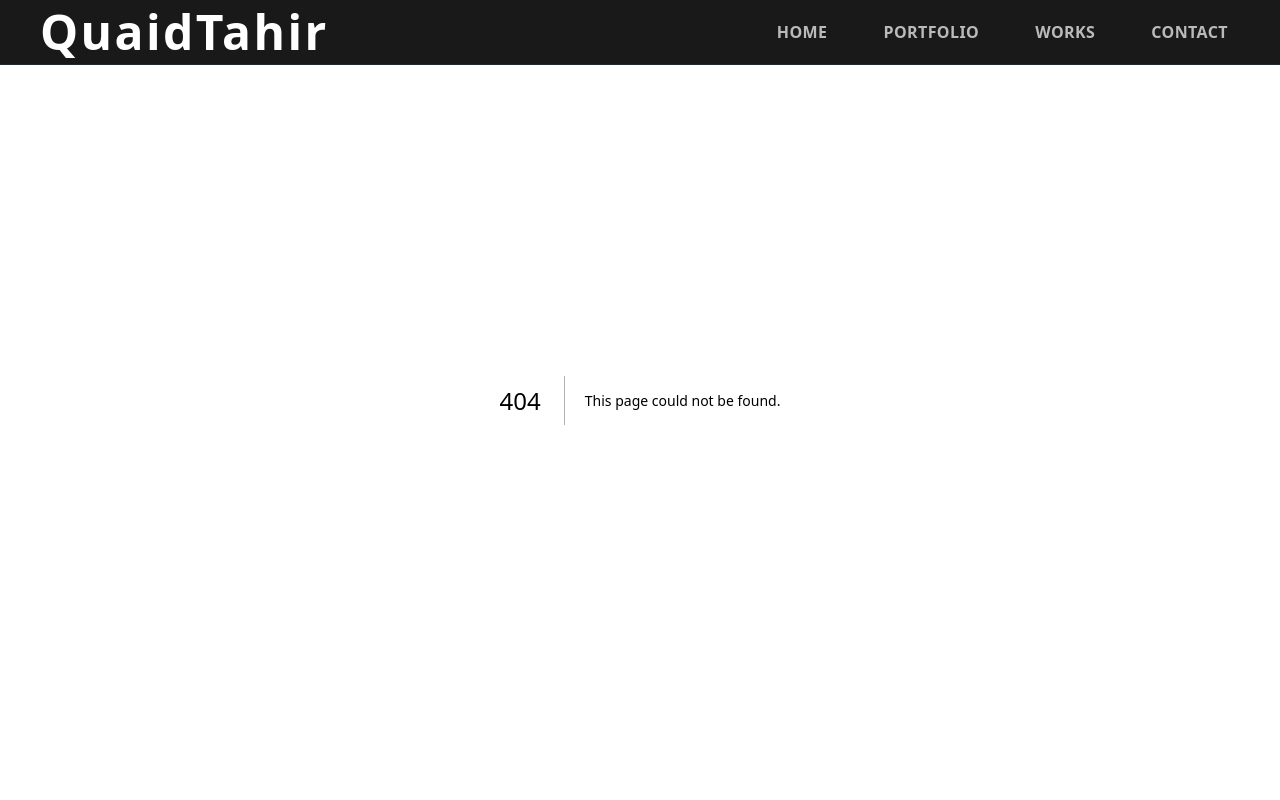
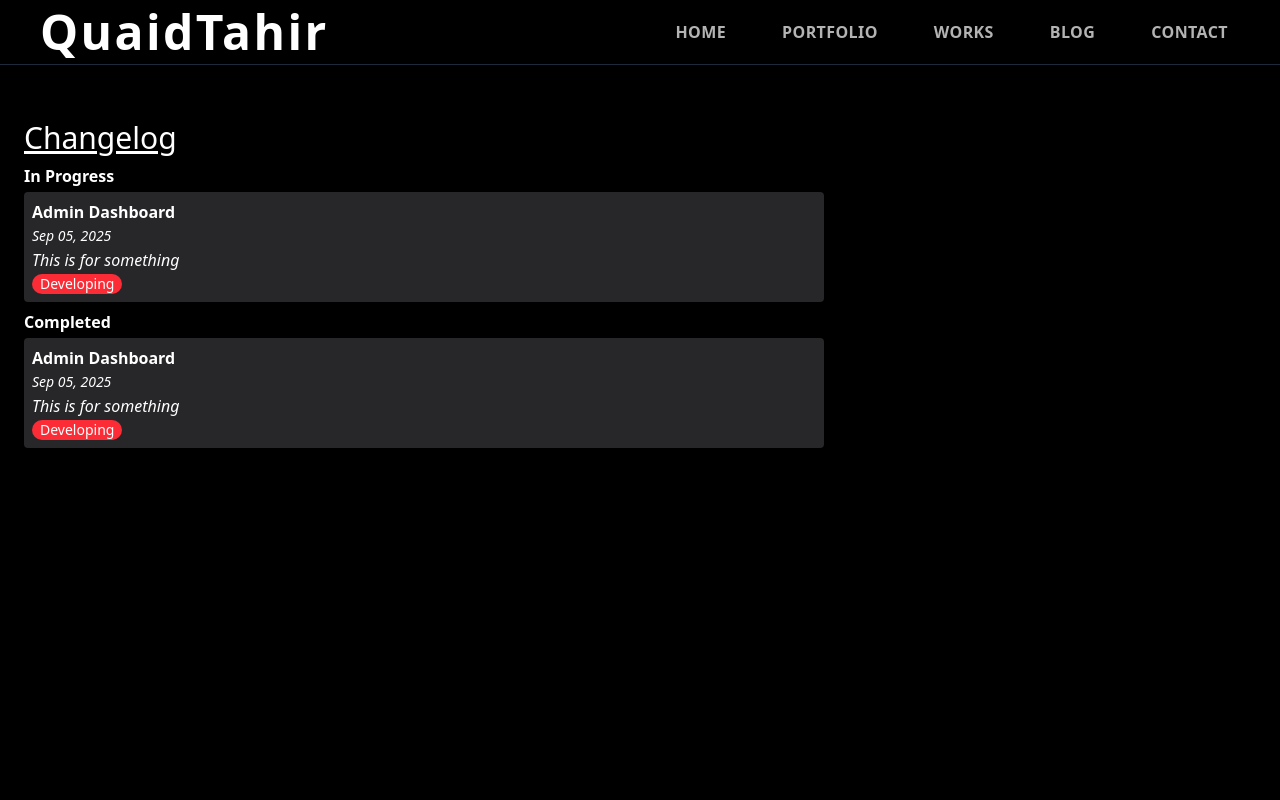
Before and after one commit to QuaidCodes/quaidtahir.com, a Next.js app: page /changelog in a window 1280 px wide. Before the commit this address had no page. Shown: the top 800 px of the page. Built offline with nearby package versions, Linux system fonts and the light colour scheme.

Commit message:
create changelog, admin dashboard, blog, and login pages

```diff
--- /dev/null
+++ b/src/app/admin/page.tsx
@@ -0,0 +1,9 @@
+"use client"
+
+export default function Admin(){
+    return <>
+        <section>
+            <h1>Admin</h1>
+        </section>
+    </>
+}
--- /dev/null
+++ b/src/app/blog/page.tsx
@@ -0,0 +1,11 @@
+"use client";
+
+export default function Blog() {
+  return (
+    <>
+      <section className="min-h-screen bg-black text-white px-6 py-40">
+        <h1 className="text-5xl font-bold ">Catalog</h1>
+      </section>
+    </>
+  );
+}
--- /dev/null
+++ b/src/app/changelog/page.tsx
@@ -0,0 +1,57 @@
+"use client";
+
+import { motion } from "framer-motion";
+
+import { WorkingLog } from "@/data/changelog";
+
+export default function Changelog() {
+  return (
+    <section className="min-h-screen bg-black text-white px-6 py-30">
+      <h1 className="text-3xl underline">Changelog</h1>
+
+      <div className="my-2">
+        <h2 className="text-1xl pb-1 font-bold">In Progress</h2>
+        <div className="flex flex-col gap-5">
+          {WorkingLog.map((item) => {
+            return (
+              <motion.div
+                className="bg-zinc-800 w-200 rounded p-2 flex flex-col gap-0.5"
+                whileHover={{ scaleX: 1.02 }}
+                key={item.key}
+              >
+                <p className="font-bold">{item.title}</p>
+                <p className="italic text-sm">{item.date}</p>
+                <p className="italic">{item.changes.description}</p>
+                <p className="bg-red-500 w-fit px-2 rounded-full text-sm">
+                  {item.changes.type}
+                </p>
+              </motion.div>
+            );
+          })}
+        </div>
+      </div>
+
+      <div className="my-2">
+        <h2 className="text-1xl pb-1 font-bold">Completed</h2>
+        <div className="flex flex-col gap-5">
+          {WorkingLog.map((item) => {
+            return (
+              <motion.div
+                className="bg-zinc-800 w-200 rounded p-2 flex flex-col gap-0.5"
+                whileHover={{ scaleX: 1.02 }}
+                key={item.key}
+              >
+                <p className="font-bold">{item.title}</p>
+                <p className="italic text-sm">{item.date}</p>
+                <p className="italic">{item.changes.description}</p>
+                <p className="bg-red-500 w-fit px-2 rounded-full text-sm">
+                  {item.changes.type}
+                </p>
+              </motion.div>
+            );
+          })}
+        </div>
+      </div>
+    </section>
+  );
+}
--- /dev/null
+++ b/src/app/login/page.tsx
@@ -0,0 +1,11 @@
+"use client";
+
+export default function login() {
+  return (
+    <>
+      <section className="">
+        <h1>Sign in</h1>
+      </section>
+    </>
+  );
+}
--- a/src/components/Header.tsx
+++ b/src/components/Header.tsx
@@ -10,6 +10,7 @@ export default function Header() {
     { href: "/", label: "Home" },
     { href: "/portfolio", label: "Portfolio" },
     { href: "/works", label: "Works" },
+    { href: "/blog", label: "Blog" },
     { href: "/contact", label: "Contact" },
   ];
 
--- /dev/null
+++ b/src/data/changelog.ts
@@ -0,0 +1,36 @@
+export type ChangelogEntry = {
+  key: number;
+  title: string;
+  date: string;
+  changes: {
+    type: "Developing" | "Completed";
+    description: string;
+  };
+  author: string;
+};
+
+export const WorkingLog: ChangelogEntry[] = [
+  {
+    key: 1,
+    title: "Admin Dashboard",
+    date: "Sep 05, 2025",
+    changes: {
+      type: "Developing",
+      description: "This is for something",
+    },
+    author: "Quaid Codes",
+  },
+];
+
+export const Completed: ChangelogEntry[] = [
+  {
+    key: 2,
+    title: "Portfolio",
+    date: "Aug 18, 2025",
+    changes: {
+      type: "Completed",
+      description: "This is for something",
+    },
+    author: "Quaid Codes",
+  },
+]
--- a/src/data/projectList.tsx
+++ b/src/data/projectList.tsx
@@ -1,4 +1,5 @@
 import { TimelineEntry } from "@/lib/timeline";
+import Link from "next/link";
 
 export const projects: TimelineEntry[] = [
   {
@@ -18,6 +19,7 @@ export const projects: TimelineEntry[] = [
           reflects my focus on building scalable, maintainable, and user-centric
           web experiences.
         </p>
+        <Link href="/changelog" className="text-blue-500 hover:underline">Change log</Link>
       </div>
     ),
   },
```
